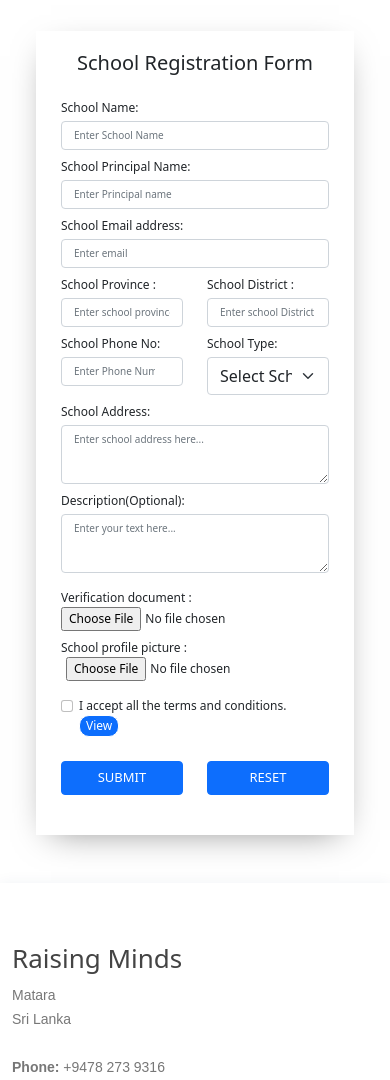
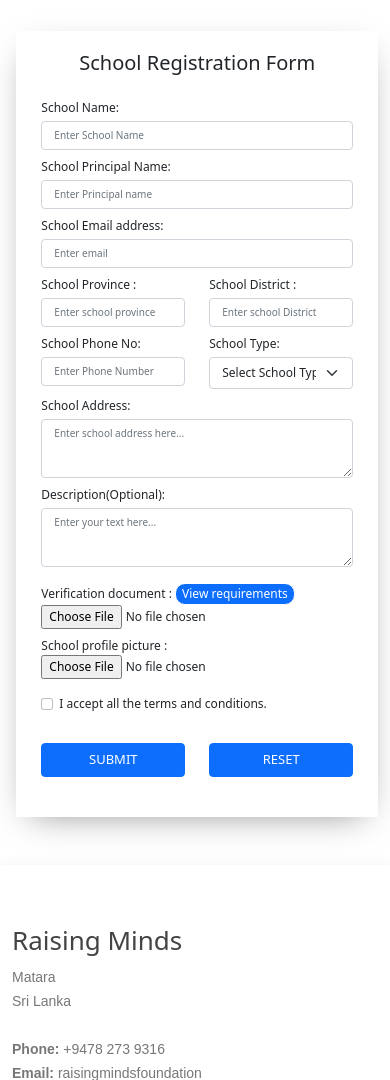
Before and after one commit to Coding-Hamsters/RaisingMinds, a Django app: page /schoolprofilecreate/ in a window 390 px wide. Shown: the part 65-1145 px from the top of the page. Run offline with Django 4.2, Linux system fonts and the light colour scheme; the visitor is signed in with stand-in values (Sample User, id 1).

Commit message:
update school registration form
 update Verification document requirements button

```diff
--- a/RaisingMinds/school_profile/static/school_profile/css/school_registration_form.css
+++ b/RaisingMinds/school_profile/static/school_profile/css/school_registration_form.css
@@ -5,96 +5,6 @@ html {
   scroll-behavior: smooth;
 }
 
-/******************************************************************
-                                navigation bar
-*******************************************************************/
-
-
-/* logo */
-
-/* .logo {
-    display: flex;
-    font-size: 20px;
-    font-weight: 500;
-    color: #f3f5f8;
-    letter-spacing: 2px;
-    cursor: pointer;
-    text-transform: uppercase;
-}
-
-a {
-    text-decoration: none;
-} */
-
-/*---------- dropdown--------- */
-/* .img{
-    display: flex;
-    align-items: center;
-    justify-content: flex-end;
-    width: 80px;
-    height: 100%;
-    cursor: pointer;
-    transition: color 0.3s;
-    margin: 0;
-    padding: 0;
-    box-sizing: border-box;
-    text-align: -webkit-match-parent;
-    list-style-type: disc;
-    text-rendering: optimizeLegibility !important;
-    -webkit-font-smoothing: antialiased !important;
-}
-.img img{
-    height: 30px;
-    width: 30px;
-    border-radius: 50%;
-    border: 1px solid #e1e9ee;
-    margin: 0;
-    padding: 0;
-
-} */
-/* .img img:hover{
-    filter: brightness(0.8);
-}
-.padding{
-    padding-top :14px !important; ;
-    padding-bottom: 12px !important;
-
-}
-.dropdown-menu{
-    background-color: #212529;
-    border: #212529;
-}
-.dropdown-menu li a{
-    color: #f3f5f8;
-    background-color: #212529;
-}
-
-@media (max-width: 985px)  {
-    .dropdown-toggle::after {
-      content: "";
-      margin: 0;
-      border-top: .3em solid;
-      border-right: .3em solid transparent;
-      border-bottom: 0;
-      border-left: .3em solid transparent;
-    }
-    .img{
-        width: 50px;
-    }
-    .navbar-nav .dropdown-menu {
-        background-color: rgb(36, 36, 36);
-        position:static;
-        margin-right: -190px;
-        width: 200px;
-
-    }
-} */
-
-/*------------ end dropdown ------------------------------------------------*/
-
-/******************************************************************
-                      end navigation bar
-*******************************************************************/
   /* form styles */
 
   .fotmStyle2{
@@ -112,10 +22,8 @@ a {
    -ms-border-radius: 10px;
    -o-border-radius: 10px;
 }
-/* schoolProfilePictureFile */
-.form-control-file2{
-  margin-left: 4px;
-}
+
+
 
 /*********************************************************
                       media query
@@ -124,12 +32,12 @@ a {
 @media(max-width: 13478.9px){
   .formStyle{
     font-size: 15px;
-    width: 100%;
-    margin-left:0px;
+    width: 105%;
+    margin-left:0%;
     }
 
     .fotmStyle2 .text-center{
-  font-size: 25px;
+       font-size: 25px;
     }
     .form-control{
       font-size: 15px;
@@ -137,9 +45,7 @@ a {
     .btnLast{
       font-size: 15px;
     }
-    .form-control-file2{
-      margin-left: 5px;
-    }
+
 
 }
 
@@ -148,6 +54,9 @@ a {
     font-size: 12px;
     width: 100%;
     margin-left:0px;
+    }
+    .form-select{
+      font-size:12px ;
     }
 
     .fotmStyle2 .text-center{
@@ -165,8 +74,22 @@ a {
 @media(max-width: 904px){
   .formStyle{
     font-size: 12px;
-    width: 100%;
-    margin-left:0px;
+    width: 110%;
+    margin-left:-5%;
+    }
+    .fotmStyle2 .text-center{
+  font-size: 20px;
+    }
+    .form-control{
+      font-size: 10px;
+    }
+}
+
+@media(max-width: 767.9px){
+  .formStyle{
+    font-size: 12px;
+    width: 50%;
+    margin-left:23%;
     }
     .fotmStyle2 .text-center{
   font-size: 20px;
@@ -187,21 +110,16 @@ a {
 @media(max-width: 540.9px){
 
   .fotmStyle2{
-    width: 100%;
-    margin-left: -0%;
+    width: 180%;
+    margin-left: -35%;
   }
 
 }
-@media(max-width: 505.9px){
-
-
-}
-
-  @media(max-width: 391px){
+  @media(max-width: 391.9px){
     .formStyle{
       font-size: 12px;
-      width: 100%;
-      margin-left:0px;
+      width: 70%;
+      margin-left:13%;
       }
 
       .fotmStyle2 .text-center{
@@ -215,8 +133,8 @@ a {
   @media(max-width: 375.9px){
     .formStyle{
       font-size: 12px;
-      width: 100%;
-      margin-left:0px;
+      width: 60%;
+      margin-left:15%;
       }
 
       .fotmStyle2 .text-center{
--- a/RaisingMinds/school_profile/templates/school_profile/school_registration.html
+++ b/RaisingMinds/school_profile/templates/school_profile/school_registration.html
@@ -84,9 +84,9 @@
   <!--------------------------END nav bar-------------------------------------->
 
 {% block content %}
-  <!-- form -->
+
   <br><br><br><br>
-
+ <!----------------------------------form-------------------------------------->
   <div class="row justify-content-center formStyle">
     <div class="col-md-5 ">
       <form class="container needs-validation" method="post" enctype="multipart/form-data" novalidate>
@@ -159,13 +159,19 @@
 
             <div class="form-group mb-2 col">
               <label for="File1"> Verification document :</label>
+               <!--  link with  modal -->
+            <button type="button" id="btn-agreement" data-bs-toggle="modal" data-bs-target="#exampleModal"
+            name="btn-agreement">
+            <span class="material-symbols">View requirements</span>
+          </button>
+
               <input type="file" class="form-control-file" id="File1" accept="application/pdf"name="verificationDoc"required>
               <div class="invalid-feedback">
                 please add school Verification documnet.
               </div>
             </div>
             <div class="form-group mb-3 col imageP">
-              <label for="image">School profile picture : </label>
+              <label for="image">School profile picture : </label><br>
               <input type="File" class="form-control-file2" id="image" accept="image/jpeg,image/png,image/jpg," name="schoolProfileImage" required>
               <div class="invalid-feedback">
                 please add school profile image.
@@ -248,11 +254,6 @@
           <div class="form-check mb-4">
             <input type="checkbox" class="form-check-input" id="ageement" required>
             <label class="form-check-label" for="ageement">I accept all the terms and conditions.</label>
-            <!--  link with  modal -->
-            <button type="button" id="btn-agreement" data-bs-toggle="modal" data-bs-target="#exampleModal"
-              name="btn-agreement">
-              <span class="material-symbols">View</span>
-            </button>
           </div>
 
           <div class="row">
```
